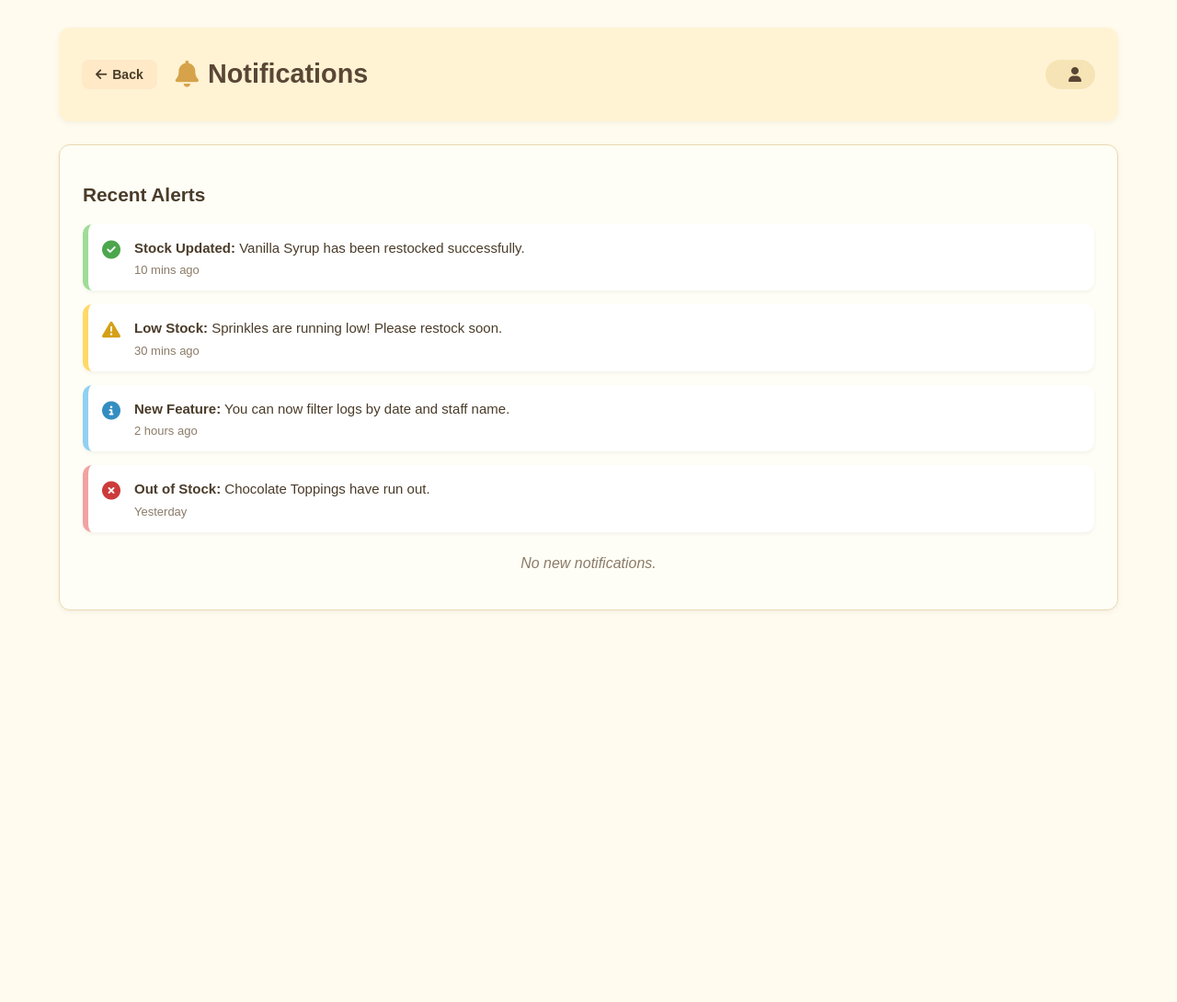
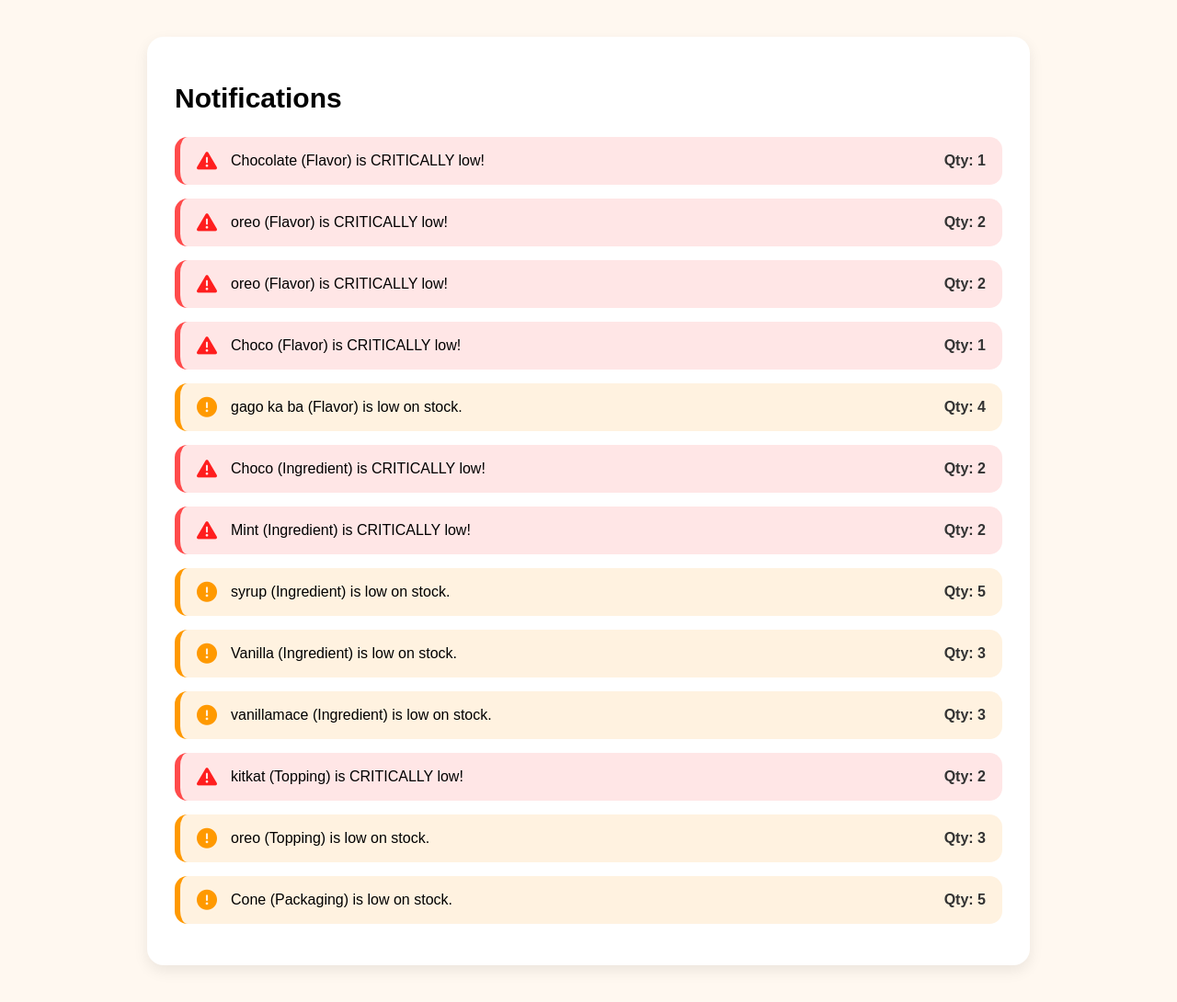
Before and after one commit to mgdejuan/Chillventory, a Django app: page /notifications/ in a window 1280 px wide. Shown: the whole page at 92% size. Before the commit the page ends 664 px from the top, so only its background shows below. Run offline with Django 5.2, Linux system fonts and the light colour scheme; data comes from the database, SQL or seed files in the repository; both versions use the stored data as it was after the commit.

Commit message:
when will my misery ends?

```diff
--- a/dashboard/context_processors.py
+++ b/dashboard/context_processors.py
@@ -1,19 +1,43 @@
-from .models import Flavor
-from django.db.models import F, Q
+from .models import Flavor, Ingredient, Topping, Packaging
+from django.db.models import F
 
 def stock_alerts(request):
-    """
-    Provides global stock alerts for Flavors:
-    - Run Out: quantity = 0
-    - Critical: quantity <= critical_threshold (>0)
-    - Low: quantity <= low_threshold (> critical_threshold)
-    """
-    runout_flavors = Flavor.objects.filter(quantity=0)
+    # ---- FLAVORS ----
     critical_flavors = Flavor.objects.filter(quantity__lte=F('critical_threshold'), quantity__gt=0)
     low_flavors = Flavor.objects.filter(quantity__lte=F('low_threshold'), quantity__gt=F('critical_threshold'))
 
+    # ---- INGREDIENTS ----
+    critical_ingredients = Ingredient.objects.filter(quantity__lte=2, quantity__gt=0)
+    low_ingredients = Ingredient.objects.filter(quantity__lte=5, quantity__gt=2)
+
+    # ---- TOPPINGS ----
+    critical_toppings = Topping.objects.filter(quantity__lte=2, quantity__gt=0)
+    low_toppings = Topping.objects.filter(quantity__lte=5, quantity__gt=2)
+
+    # ---- PACKAGING ----
+    critical_packaging = Packaging.objects.filter(quantity__lte=2, quantity__gt=0)
+    low_packaging = Packaging.objects.filter(quantity__lte=5, quantity__gt=2)
+
+    # Total alert count
+    total_count = (
+        critical_flavors.count() + low_flavors.count() +
+        critical_ingredients.count() + low_ingredients.count() +
+        critical_toppings.count() + low_toppings.count() +
+        critical_packaging.count() + low_packaging.count()
+    )
+
     return {
-        'runout_flavors': runout_flavors,
-        'critical_flavors': critical_flavors,
-        'low_flavors': low_flavors,
+        "critical_flavors": critical_flavors,
+        "low_flavors": low_flavors,
+
+        "critical_ingredients": critical_ingredients,
+        "low_ingredients": low_ingredients,
+
+        "critical_toppings": critical_toppings,
+        "low_toppings": low_toppings,
+
+        "critical_packaging": critical_packaging,
+        "low_packaging": low_packaging,
+
+        "notification_count": total_count,
     }
--- a/sidebar/static/css/notifications.css
+++ b/sidebar/static/css/notifications.css
@@ -1,221 +1,82 @@
-/* ===========================
-   Base Styles
-=========================== */
+/* ====== PAGE BASE ====== */
 body {
-  font-family: "Poppins", sans-serif;
-  background-color: #fffbee;
-  color: #4a3c2a;
-  margin: 0;
-  padding: 0;
+    margin: 0;
+    padding: 0;
+    font-family: 'Poppins', sans-serif;
+    background: #fff8f0;
 }
 
-.container {
-  width: 90%;
-  margin: 30px auto;
+/* ====== WRAPPER ====== */
+.notif-wrapper {
+    max-width: 900px;
+    margin: 40px auto;
+    background: white;
+    padding: 30px;
+    border-radius: 18px;
+    box-shadow: 0 6px 16px rgba(0,0,0,0.08);
 }
 
-/* ===========================
-   Header
-=========================== */
-.header {
-  background-color: #fff3d4;
-  border-radius: 12px;
-  padding: 15px 25px;
-  display: flex;
-  align-items: center;
-  justify-content: space-between;
-  box-shadow: 0 2px 6px rgba(0, 0, 0, 0.05);
+.notif-wrapper h1 {
+    margin-bottom: 25px;
+    font-size: 30px;
+    font-weight: 600;
 }
 
-.left-header {
-  display: flex;
-  align-items: center;
-  gap: 20px;
+/* ====== NOTIFICATION BOXES ====== */
+.notif-item {
+    display: flex;
+    align-items: center;
+    padding: 15px 18px;
+    margin-bottom: 15px;
+    border-radius: 14px;
+    font-size: 16px;
+    background: #f2f2f2;
 }
 
-/* ===========================
-   Back Button
-=========================== */
-.back-btn {
-  background-color: #ffe9c6;
-  border: none;
-  color: #4a3c2a;
-  padding: 8px 15px;
-  border-radius: 8px;
-  cursor: pointer;
-  font-weight: 600;
-  font-size: 14px;
-  transition: all 0.3s ease;
-  display: flex;
-  align-items: center;
-  gap: 6px;
+.notif-item i {
+    margin-right: 15px;
+    font-size: 22px;
 }
 
-.back-btn i {
-  font-size: 14px;
+/* *** LOW STOCK *** */
+.notif-item.low {
+    background: #fff2e0;
+    border-left: 6px solid #ff9900;
 }
 
-.back-btn:hover {
-  background-color: #ffdba3;
-  transform: scale(1.05);
+.notif-item.low i {
+    color: #ff9900;
 }
 
-/* ===========================
-   Title & Profile
-=========================== */
-.header h1 {
-  font-size: 1.8rem;
-  color: #5a4635;
-  display: flex;
-  align-items: center;
-  gap: 10px;
+/* *** CRITICAL STOCK *** */
+.notif-item.critical {
+    background: #ffe6e6;
+    border-left: 6px solid #ff4b4b;
 }
 
-.header h1 i {
-  color: #d6a34a;
+.notif-item.critical i {
+    color: #ff1e1e;
 }
 
-.admin-profile {
-  background-color: #f7e4b6;
-  padding: 8px 15px;
-  border-radius: 25px;
-  color: #5a4635;
-  font-weight: 600;
-  display: flex;
-  align-items: center;
-  gap: 10px;
-  text-decoration: none;
-  transition: all 0.3s ease;
+/* quantity badge */
+.qty {
+    margin-left: auto;
+    font-weight: 600;
+    color: #333;
 }
 
-.admin-profile:hover {
-  background-color: #f5d796;
-  transform: scale(1.05);
+/* ====== EMPTY STATE ====== */
+.no-notifs {
+    text-align: center;
+    padding: 40px 20px;
+    background: #fafafa;
+    border-radius: 14px;
+    font-size: 18px;
+    color: #777;
 }
 
-/* ===========================
-   Notifications Section
-=========================== */
-.notifications {
-  background-color: #fffef6;
-  padding: 25px;
-  margin-top: 25px;
-  border-radius: 12px;
-  border: 1px solid #ead9b0;
-  box-shadow: 0 2px 6px rgba(0, 0, 0, 0.05);
+.no-notifs i {
+    font-size: 40px;
+    margin-bottom: 10px;
+    color: #aaa;
 }
-
-.notifications h2 {
-  margin-bottom: 20px;
-  color: #4a3c2a;
-  font-size: 1.3rem;
-}
-
-/* ===========================
-   Notification Cards
-=========================== */
-.notification {
-  display: flex;
-  align-items: flex-start;
-  gap: 15px;
-  background-color: #fff;
-  padding: 15px;
-  border-radius: 10px;
-  margin-bottom: 15px;
-  border-left: 6px solid transparent;
-  box-shadow: 0 2px 4px rgba(0, 0, 0, 0.05);
-  transition: all 0.3s ease;
-}
-
-.notification:hover {
-  transform: translateY(-2px);
-}
-
-.notification i {
-  font-size: 20px;
-  margin-top: 3px;
-}
-
-/* --- Notification Types --- */
-.notification.success {
-  border-left-color: #9edc97;
-}
-
-.notification.success i {
-  color: #4ca64c;
-}
-
-.notification.warning {
-  border-left-color: #ffd966;
-}
-
-.notification.warning i {
-  color: #d4a017;
-}
-
-.notification.info {
-  border-left-color: #91d0f2;
-}
-
-.notification.info i {
-  color: #348dc1;
-}
-
-.notification.error {
-  border-left-color: #f2a2a2;
-}
-
-.notification.error i {
-  color: #cc3b3b;
-}
-
-/* ===========================
-   Notification Details
-=========================== */
-.details p {
-  margin: 0;
-  color: #4a3c2a;
-  font-size: 15px;
-  line-height: 1.5;
-}
-
-.details .time {
-  font-size: 13px;
-  color: #8b7b68;
-  display: block;
-  margin-top: 5px;
-}
-
-/* ===========================
-   No Notifications
-=========================== */
-.no-data {
-  text-align: center;
-  color: #8b7b68;
-  font-style: italic;
-  margin-top: 25px;
-}
-
-/* ===========================
-   Responsive Design
-=========================== */
-@media (max-width: 768px) {
-  .header {
-    flex-direction: column;
-    align-items: flex-start;
-    gap: 15px;
-  }
-
-  .notifications h2 {
-    font-size: 1.1rem;
-  }
-
-  .notification {
-    flex-direction: column;
-    gap: 10px;
-  }
-
-  .admin-profile {
-    align-self: flex-end;
-  }
-}
--- a/sidebar/templates/sidebar/notifications.html
+++ b/sidebar/templates/sidebar/notifications.html
@@ -3,72 +3,87 @@
 <html lang="en">
 <head>
     <meta charset="UTF-8">
-  <meta name="viewport" content="width=device-width, initial-scale=1.0">
-  <title>Notifications | Sweets N’ Treats</title>
+    <title>Notifications</title>
+    <link rel="stylesheet" href="{% static 'sidebar/css/notifications.css' %}">
     <link rel="stylesheet" href="https://cdnjs.cloudflare.com/ajax/libs/font-awesome/6.5.0/css/all.min.css">
-  <link rel="stylesheet" href="{% static 'css/notifications.css' %}">
 </head>
 <body>
 
-  <div class="container">
-    <!-- Header -->
-    <header class="header">
-      <div class="left-header">
-        <!-- ✅ Back Button -->
-        <button onclick="window.history.back()" class="back-btn">
-          <i class="fa-solid fa-arrow-left"></i> Back
-        </button>
+<div class="notif-wrapper">
+    <h1>Notifications</h1>
 
-        <h1><i class="fa-solid fa-bell"></i> Notifications</h1>
+    {% if notification_count > 0 %}
+
+        {% for f in critical_flavors %}
+        <div class="notif-item critical">
+            <i class="fa-solid fa-triangle-exclamation"></i>
+            <span>{{ f.name }} (Flavor) is CRITICALLY low!</span>
+            <span class="qty">Qty: {{ f.quantity }}</span>
         </div>
+        {% endfor %}
 
-      <!-- ✅ Admin Profile -->
-      <div class="admin-profile">
-        <span>{{ request.user.username|title }}</span>
-        <i class="fa-solid fa-user"></i>
+        {% for f in low_flavors %}
+        <div class="notif-item low">
+            <i class="fa-solid fa-circle-exclamation"></i>
+            <span>{{ f.name }} (Flavor) is low on stock.</span>
+            <span class="qty">Qty: {{ f.quantity }}</span>
         </div>
-    </header>
+        {% endfor %}
 
-    <!-- Notification Section -->
-    <section class="notifications">
-      <h2>Recent Alerts</h2>
+        {% for i in critical_ingredients %}
+        <div class="notif-item critical">
+            <i class="fa-solid fa-triangle-exclamation"></i>
+            <span>{{ i.name }} (Ingredient) is CRITICALLY low!</span>
+            <span class="qty">Qty: {{ i.quantity }}</span>
+        </div>
+        {% endfor %}
 
-      <div class="notification success">
-        <i class="fa-solid fa-circle-check"></i>
-        <div class="details">
-          <p><strong>Stock Updated:</strong> Vanilla Syrup has been restocked successfully.</p>
-          <span class="time">10 mins ago</span>
+        {% for i in low_ingredients %}
+        <div class="notif-item low">
+            <i class="fa-solid fa-circle-exclamation"></i>
+            <span>{{ i.name }} (Ingredient) is low on stock.</span>
+            <span class="qty">Qty: {{ i.quantity }}</span>
         </div>
+        {% endfor %}
+
+        {% for t in critical_toppings %}
+        <div class="notif-item critical">
+            <i class="fa-solid fa-triangle-exclamation"></i>
+            <span>{{ t.name }} (Topping) is CRITICALLY low!</span>
+            <span class="qty">Qty: {{ t.quantity }}</span>
         </div>
+        {% endfor %}
 
-      <div class="notification warning">
+        {% for t in low_toppings %}
+        <div class="notif-item low">
+            <i class="fa-solid fa-circle-exclamation"></i>
+            <span>{{ t.name }} (Topping) is low on stock.</span>
+            <span class="qty">Qty: {{ t.quantity }}</span>
+        </div>
+        {% endfor %}
+
+        {% for p in critical_packaging %}
+        <div class="notif-item critical">
             <i class="fa-solid fa-triangle-exclamation"></i>
-        <div class="details">
-          <p><strong>Low Stock:</strong> Sprinkles are running low! Please restock soon.</p>
-          <span class="time">30 mins ago</span>
+            <span>{{ p.name }} (Packaging) is CRITICALLY low!</span>
+            <span class="qty">Qty: {{ p.quantity }}</span>
         </div>
+        {% endfor %}
+
+        {% for p in low_packaging %}
+        <div class="notif-item low">
+            <i class="fa-solid fa-circle-exclamation"></i>
+            <span>{{ p.name }} (Packaging) is low on stock.</span>
+            <span class="qty">Qty: {{ p.quantity }}</span>
         </div>
+        {% endfor %}
 
-      <div class="notification info">
-        <i class="fa-solid fa-info-circle"></i>
-        <div class="details">
-          <p><strong>New Feature:</strong> You can now filter logs by date and staff name.</p>
-          <span class="time">2 hours ago</span>
+    {% else %}
+        <div class="no-notifs">
+            <i class="fa-solid fa-bell"></i>
+            <p>No notifications. All stock levels are normal.</p>
         </div>
-      </div>
-
-      <div class="notification error">
-        <i class="fa-solid fa-circle-xmark"></i>
-        <div class="details">
-          <p><strong>Out of Stock:</strong> Chocolate Toppings have run out.</p>
-          <span class="time">Yesterday</span>
-        </div>
-      </div>
-
-      {% if notifications|length == 0 %}
-      <p class="no-data">No new notifications.</p>
     {% endif %}
-    </section>
 </div>
 
 </body>
```
Also changed, not shown: db.sqlite3. Lines whose indentation alone changed are shown as unchanged.
